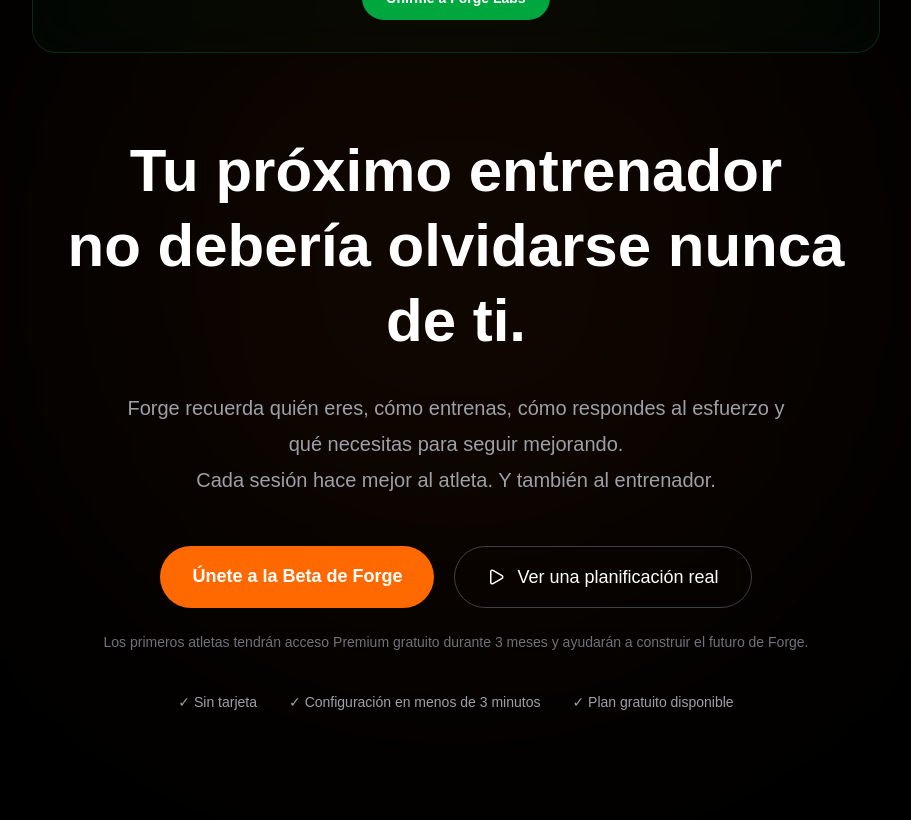
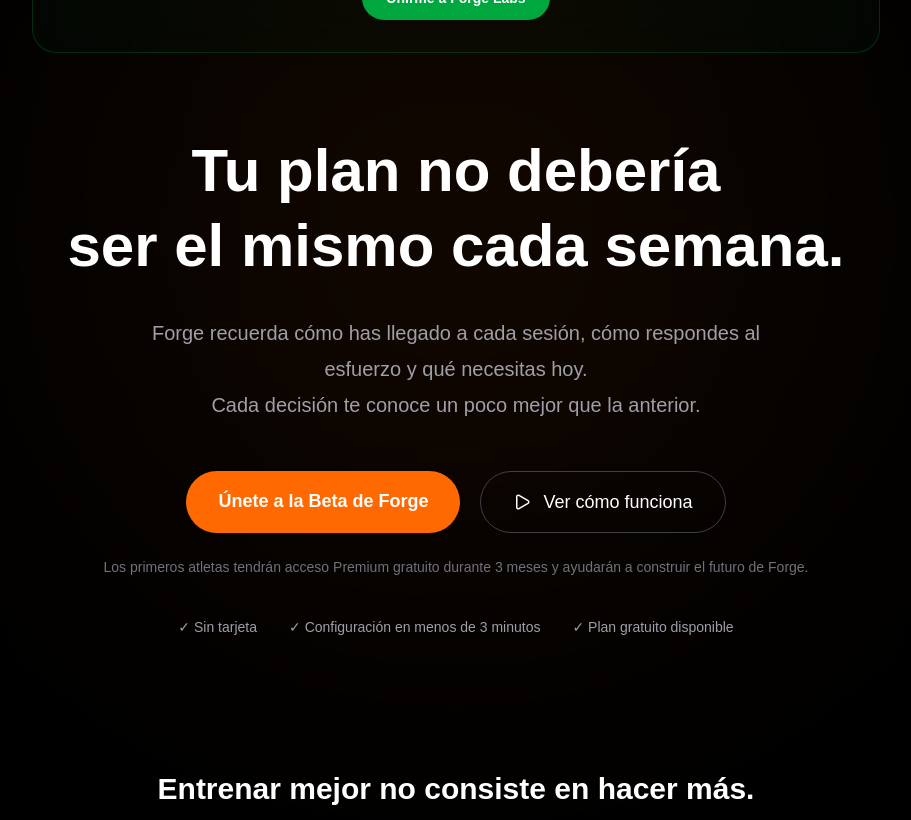
Before and after one commit to airanvlz-6/formapro, a Next.js app: page / in a window 1280 px wide. Shown: the part 11180-12000 px from the top of the page, without its empty margins (184-1095 px from the left). Built offline with nearby package versions, Linux system fonts and the light colour scheme.

Commit message:
REPOSICIONAMIENTO landing: CTAFinal actualizada - titulo cambiado de 'tu proximo entrenador' a 'tu plan no deberia ser el mismo cada semana', CTA consistente 'Probar Forge', mantenidas intactas las secciones Para quien es Forge y Forge Labs que ya funcionaban bien

```diff
--- a/components/CTAFinal.tsx
+++ b/components/CTAFinal.tsx
@@ -56,15 +56,15 @@ export default function CTAFinal() {
           transition={{ duration: 0.6 }}
         >
           <h2 className="text-4xl font-bold leading-tight text-white md:text-6xl">
-            Tu próximo entrenador
+            Tu plan no debería
             <br />
-            no debería olvidarse nunca de ti.
+            ser el mismo cada semana.
           </h2>
 
           <p className="mx-auto mt-8 max-w-2xl text-xl leading-9 text-zinc-400">
-            Forge recuerda quién eres, cómo entrenas, cómo respondes al esfuerzo y qué necesitas para seguir mejorando.
+            Forge recuerda cómo has llegado a cada sesión, cómo respondes al esfuerzo y qué necesitas hoy.
             <br />
-            Cada sesión hace mejor al atleta. Y también al entrenador.
+            Cada decisión te conoce un poco mejor que la anterior.
           </p>
 
           <div className="mt-12 flex flex-wrap justify-center gap-5">
@@ -73,7 +73,7 @@ export default function CTAFinal() {
             </a>
             <a href="#como-funciona" className="flex items-center gap-3 rounded-full border border-zinc-700 px-8 py-4 text-lg text-white transition hover:border-orange-400">
               <Play size={18} />
-              Ver una planificación real
+              Ver cómo funciona
             </a>
           </div>
 
@@ -101,7 +101,7 @@ export default function CTAFinal() {
         </motion.p>
 
         <a href="/app" className="mt-10 inline-block rounded-full bg-orange-500 px-8 py-4 font-semibold text-white transition hover:scale-105 hover:bg-orange-400">
-          Empieza gratis
+          Probar Forge
         </a>
 
       </div>
```
